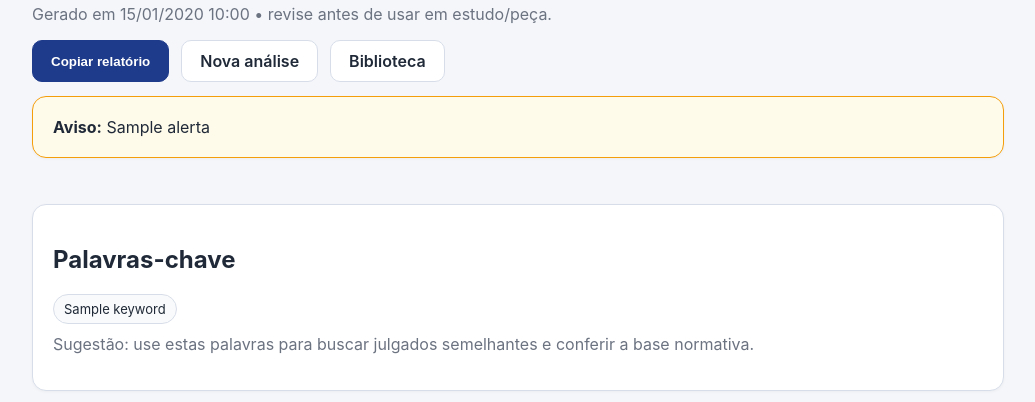
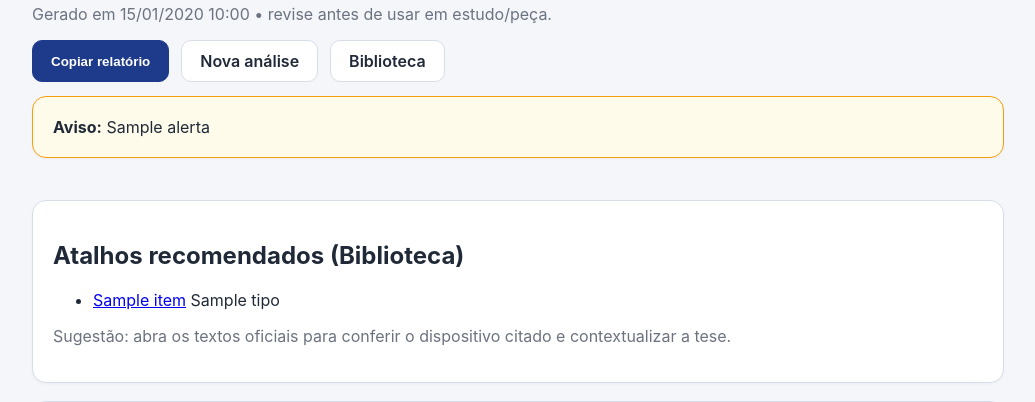
Before and after one commit to sabrinaandraderocha-cmyk/lumen-juridico, a Flask app: template templates/resultado.html in a window 1280 px wide. Shown: the part 187-589 px from the top of the page, without its empty margins (122-1157 px from the left). Run offline with Flask 3, Linux system fonts and the light colour scheme; the template is opened without the code that fills it: most values are stand-ins (such as "Sample title", 1, 10 or a date in 2020).

Commit message:
Update resultado.html

```diff
--- a/templates/resultado.html
+++ b/templates/resultado.html
@@ -20,6 +20,24 @@
       </div>
     {% endif %}
   </section>
+
+  {# ✅ NOVO: atalhos recomendados com base no texto analisado #}
+  {% if out.sugestoes and out.sugestoes|length > 0 %}
+    <section class="card" style="margin-top:14px;">
+      <h2>Atalhos recomendados (Biblioteca)</h2>
+      <ul class="links">
+        {% for item in out.sugestoes %}
+          <li>
+            <a href="{{ item.url }}" target="_blank" rel="noopener noreferrer">{{ item.titulo }}</a>
+            <span class="pill">{{ item.tipo }}</span>
+          </li>
+        {% endfor %}
+      </ul>
+      <p class="muted" style="margin-top:10px;">
+        Sugestão: abra os textos oficiais para conferir o dispositivo citado e contextualizar a tese.
+      </p>
+    </section>
+  {% endif %}
 
   {% if out.keywords and out.keywords|length > 0 %}
     <section class="card">
@@ -56,7 +74,7 @@
     <div class="card">
       <h2>Tese (núcleo decisório)</h2>
 
-      {# Mostra regra/exceção quando existir; senão, mostra tese curta #}
+      {# Mostra regra/exceção quando existir; senão, mostra tese #}
       {% if out.tese_regra %}
         <p style="line-height:1.55;"><strong>Regra:</strong> {{ out.tese_regra }}</p>
         {% if out.tese_excecao %}
```
